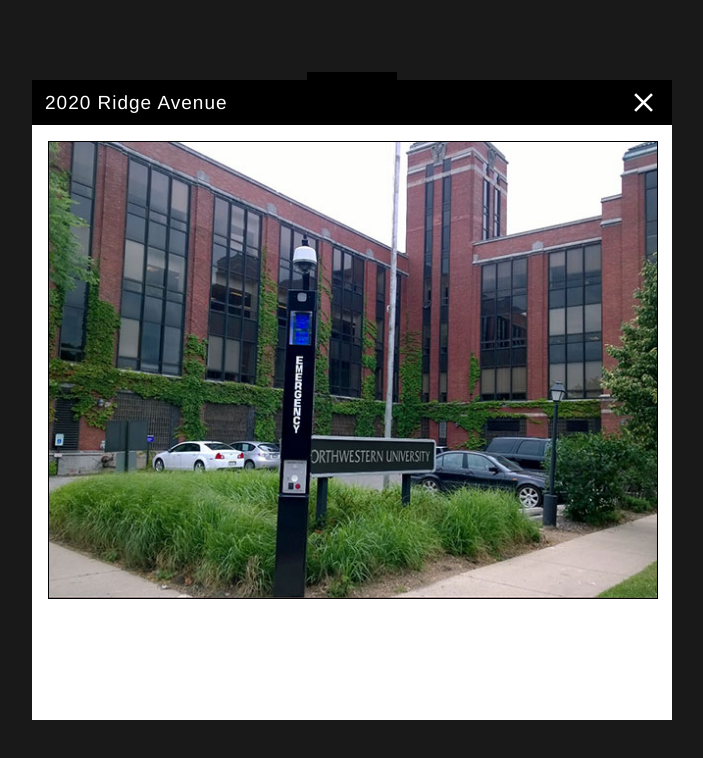
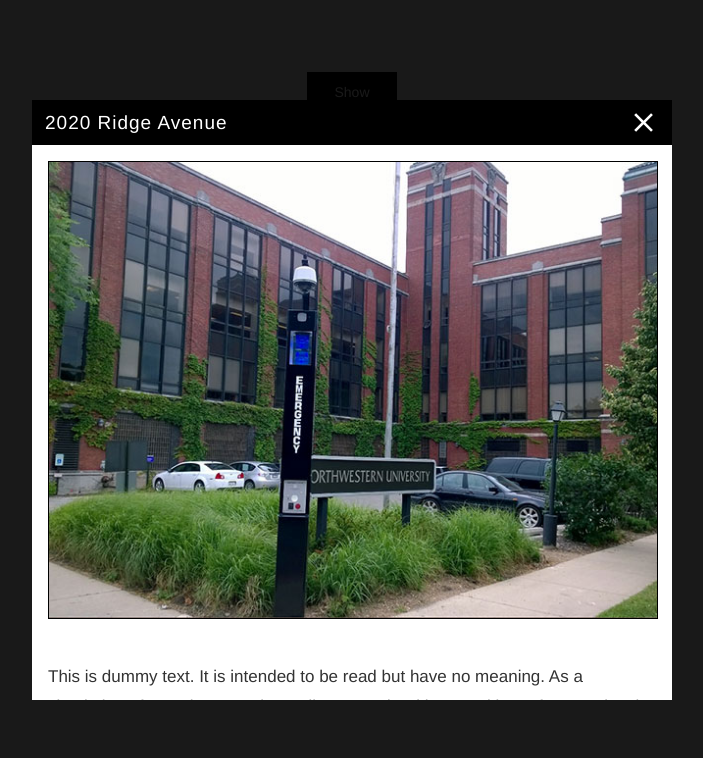
Before and after one commit to sonet/js-modal, a plain HTML site: page index.html in a window 1280 px wide. Both pictures are taken after a click on the link "Show". Shown: the whole page, without its empty margins (288-991 px from the left). Drawn offline with nearby package versions, Linux system fonts and the light colour scheme; files that its build step writes are made by us from their sources.

Commit message:
dialog height change

```diff
--- a/css/styles.less
+++ b/css/styles.less
@@ -66,8 +66,9 @@ img {
 	margin: auto;
 	top: 0; left: 0; bottom: 0; right: 0;
 	width: 640px;
-	height: 640px;
+	height: 75%;
 	background: #FFF;
+	overflow-y: auto;
 }
 
 @media (max-width: 640px) {
```
Also changed, not shown: index.html (+2 -20 lines).
